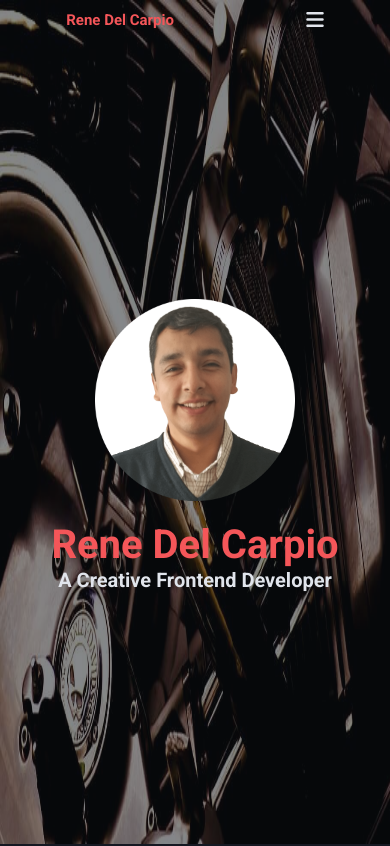
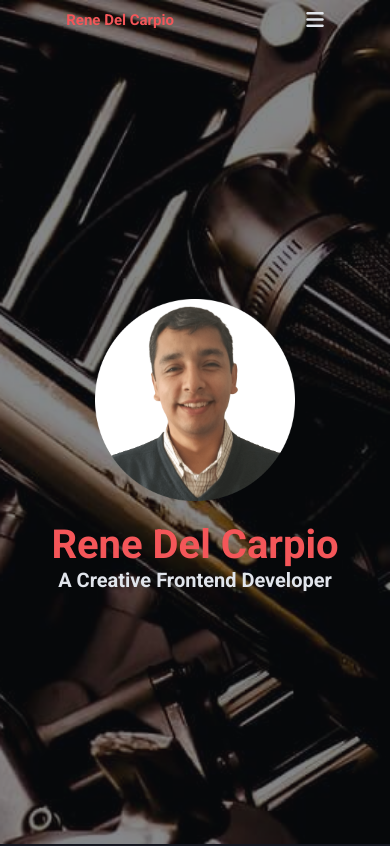
Before and after one commit to renedelcarpio/portfolio, a React (Create React App) app: page / in a window 390 px wide. Shown: the top 846 px of the page. Built offline with nearby package versions, Linux system fonts and the light colour scheme.

Commit message:
correction in background image when responsive

```diff
--- a/src/components/Pages/Main/Main.js
+++ b/src/components/Pages/Main/Main.js
@@ -7,7 +7,7 @@ import Photo1 from '../../../assets/images/photo1.png';
 const Main = () => {
 	return (
 		<div className='main'>
-			<img className='main__image' src={Bike} alt='' />
+			<img className='main__image' src={Bike} alt='bike' />
 			<Navbar className='main__navbar' />
 			<div className='main__profile--info'>
 				<img className='main__profile--photo' src={Photo1} alt='profile' />
--- a/src/components/Pages/Main/Main.scss
+++ b/src/components/Pages/Main/Main.scss
@@ -9,6 +9,7 @@
   width: 100vw;
   height: 100vh;
   z-index: 1;
+  object-fit: cover;
 }
 
 .main__profile--info {
```
